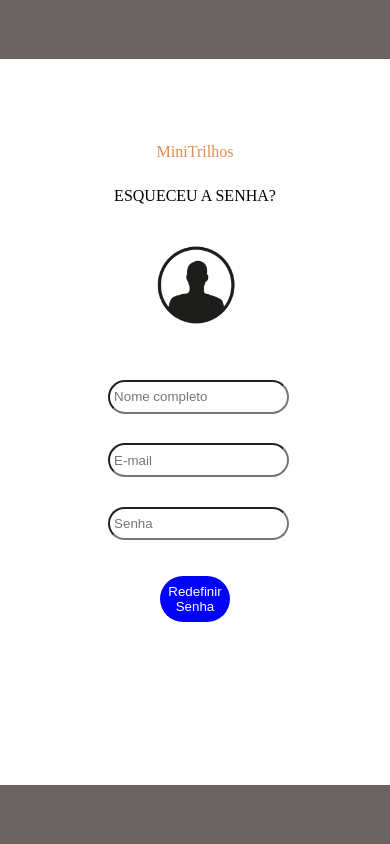
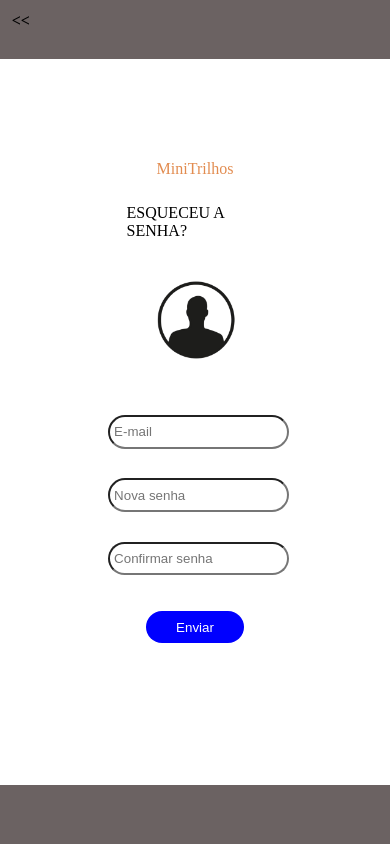
Before and after one commit to Murilo08-del/MOCKUP, a PHP site: page /html/esqueceusenha.html in a window 390 px wide. Run offline with PHP 8.4, Linux system fonts and the light colour scheme.

Commit message:
atualiza

```diff
--- a/css/esqueceusenha.css
+++ b/css/esqueceusenha.css
@@ -7,6 +7,15 @@
     }
     main {
         padding: 12vh;
+    }
+
+    .voltar {
+        padding: 3vw;
+    }
+
+    .voltar a {
+        text-decoration: none;
+        color: black;
     }
 
     #marcatitulo{
@@ -58,10 +67,10 @@
     .entrar {
         color: white;
         border-radius: 10vw;
-        width: 20vw;
+        width: 25vw;
         background-color: blue;
         border: none;
-        padding: 0.9vh;
+        padding: 1vh;
     }
 
     .user {
@@ -83,8 +92,4 @@
         transform: scale(1.1);
     }
 
-    .cor-link {
-        text-decoration: none;
-        color: blue ;
-    }
  }
--- a/html/esqueceusenha.html
+++ b/html/esqueceusenha.html
@@ -4,14 +4,20 @@
 <head>
     <meta charset="UTF-8">
     <meta name="viewport" content="width=device-width, initial-scale=1.0">
-    <link rel="stylesheet" href="../css/login.css">
+    <link rel="stylesheet" href="../css/esqueceusenha.css">
     <link rel="stylesheet" href="https://cdn.jsdelivr.net/npm/bootstrap-icons@1.11.3/font/bootstrap-icons.min.css">
     <title>Login</title>
 </head>
 
 <body>
     <header>
-        <nav id="navbar"></nav>
+        <nav id="navbar">
+            <div class="voltar">
+                <b>
+                    <a href="../html/login.html"> << </a>
+                </b>
+            </div>
+        </nav>
     </header>
     <main>
         <div id="marcatitulo">
@@ -29,19 +35,19 @@
 
         <section id="conta">
             <div class="user">
-                <input type="text" placeholder=" Nome completo" required>
+                <input type="text" placeholder=" E-mail" required>
             </div>
             <div class="user">
-                <input type="text" placeholder=" E-mail " required>
+                <input type="text" placeholder=" Nova senha " required>
             </div>
             <div class="password">
-                <input type="password" placeholder=" Senha" required>
+                <input type="password" placeholder=" Confirmar senha" required>
             </div>
-            <section class="enviar">
+            <div class="enviar">
                 <a href="../html/dashboard.html">
-                    <button class="entrar" type=" submit">Redefinir Senha</button>
+                    <button class="entrar" type=" submit">Enviar</button>
                 </a>
-            </section>
+            </div>
         </section>
     </main>
 
```
Also changed, not shown: css/crieconta.css (+9 -5 lines), html/crieconta.html (+8 -2 lines).
